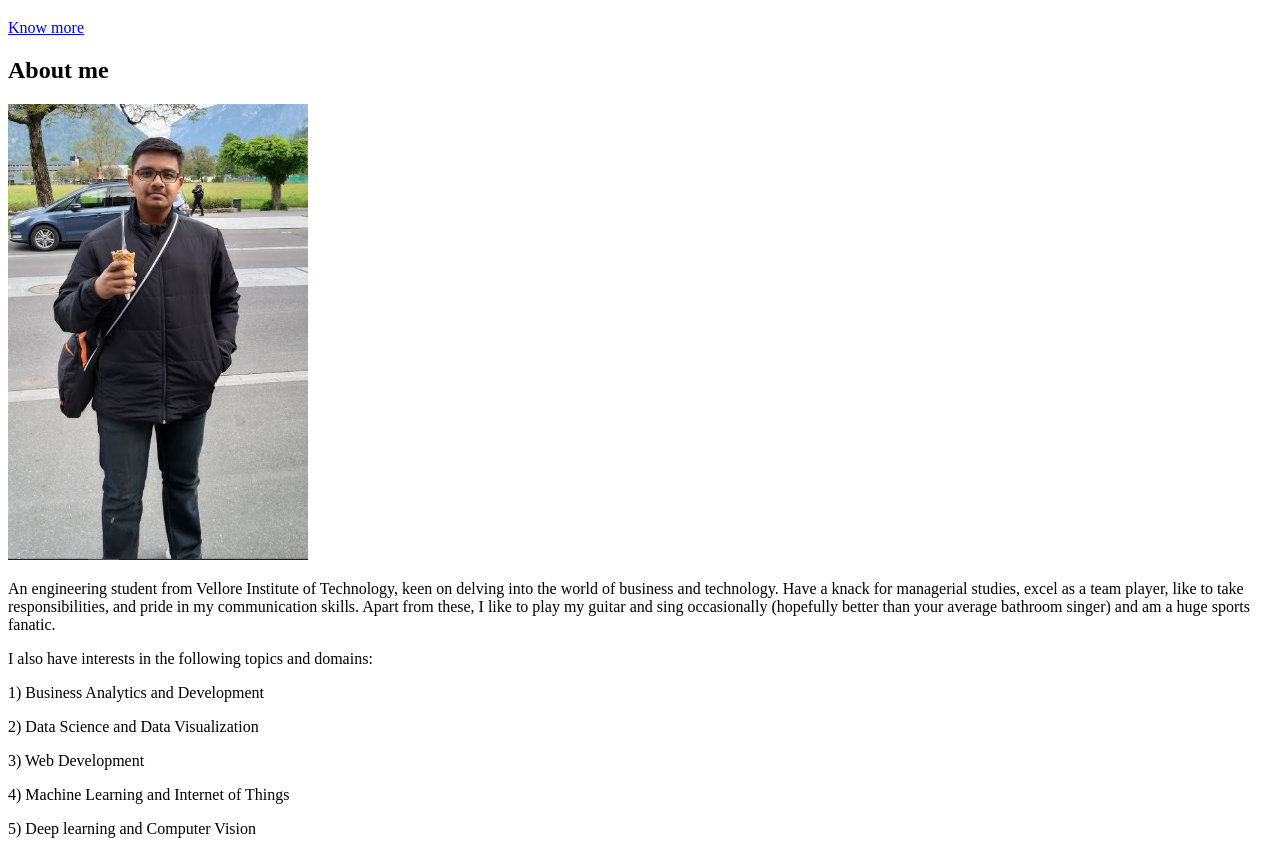
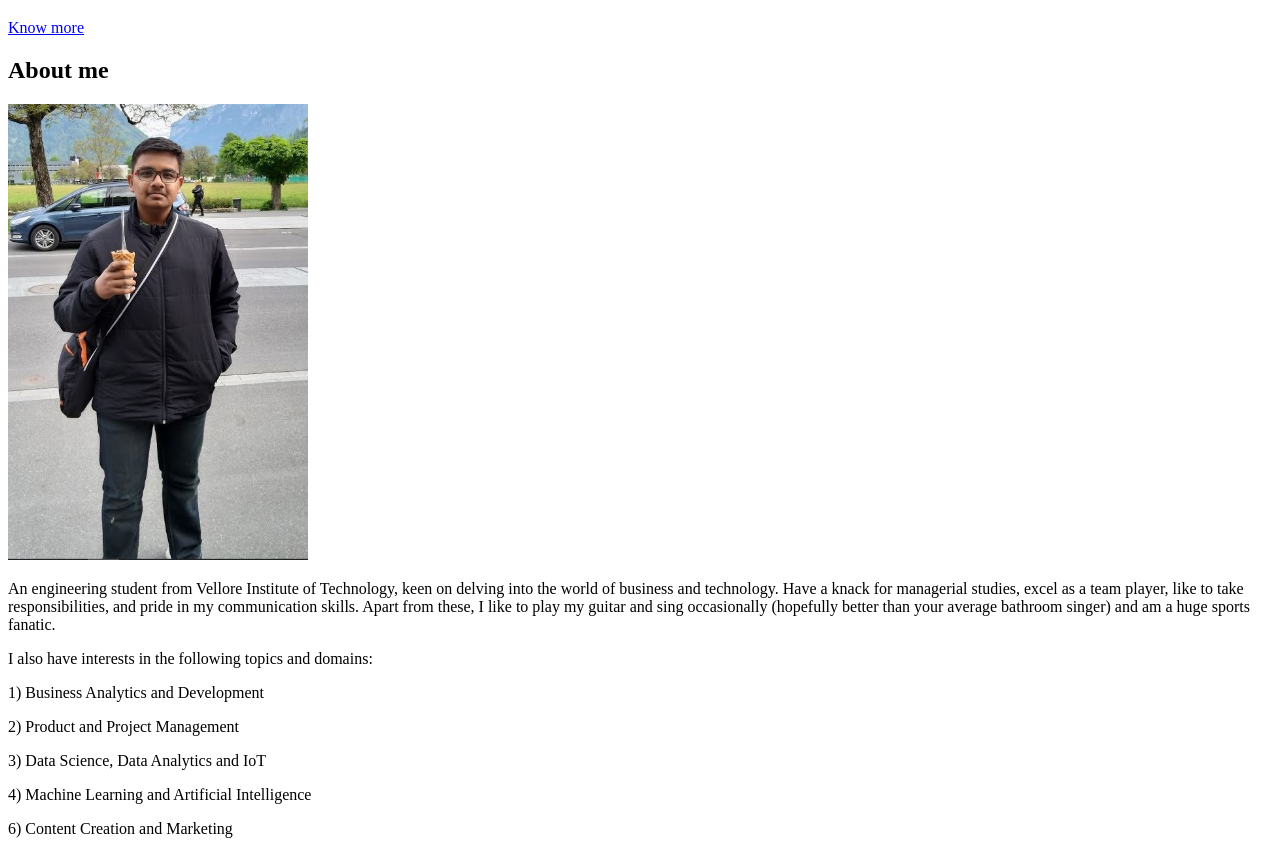
Before and after one commit to Ayushman67/Portfolio-site, a website: page src/template.html in a window 1280 px wide. Shown: the part 99-950 px from the top of the page. Drawn offline with nearby package versions, Linux system fonts and the light colour scheme.

Commit message:
interests tab updated

```diff
--- a/src/template.html
+++ b/src/template.html
@@ -73,11 +73,10 @@
               </p>
               <p class="about-wrapper__info-text">I also have interests in the following topics and domains:</p>
               <p class="about-wrapper__info-text">1) Business Analytics and Development</p>
-              <p class="about-wrapper__info-text">2) Data Science and Data Visualization</p>
-              <p class="about-wrapper__info-text">3) Web Development </p>
-              <p class="about-wrapper__info-text">4) Machine Learning and Internet of Things</p>
-              <p class="about-wrapper__info-text">5) Deep learning and Computer Vision</p>
-              <p class="about-wrapper__info-text">6) Content creation, marketing and business management</p>
+              <p class="about-wrapper__info-text">2) Product and Project Management</p>
+              <p class="about-wrapper__info-text">3) Data Science, Data Analytics and IoT</p>
+              <p class="about-wrapper__info-text">4) Machine Learning and Artificial Intelligence</p>
+              <p class="about-wrapper__info-text">6) Content Creation and Marketing</p>
 
               <span class="d-flex mt-3">
                 <a
```
